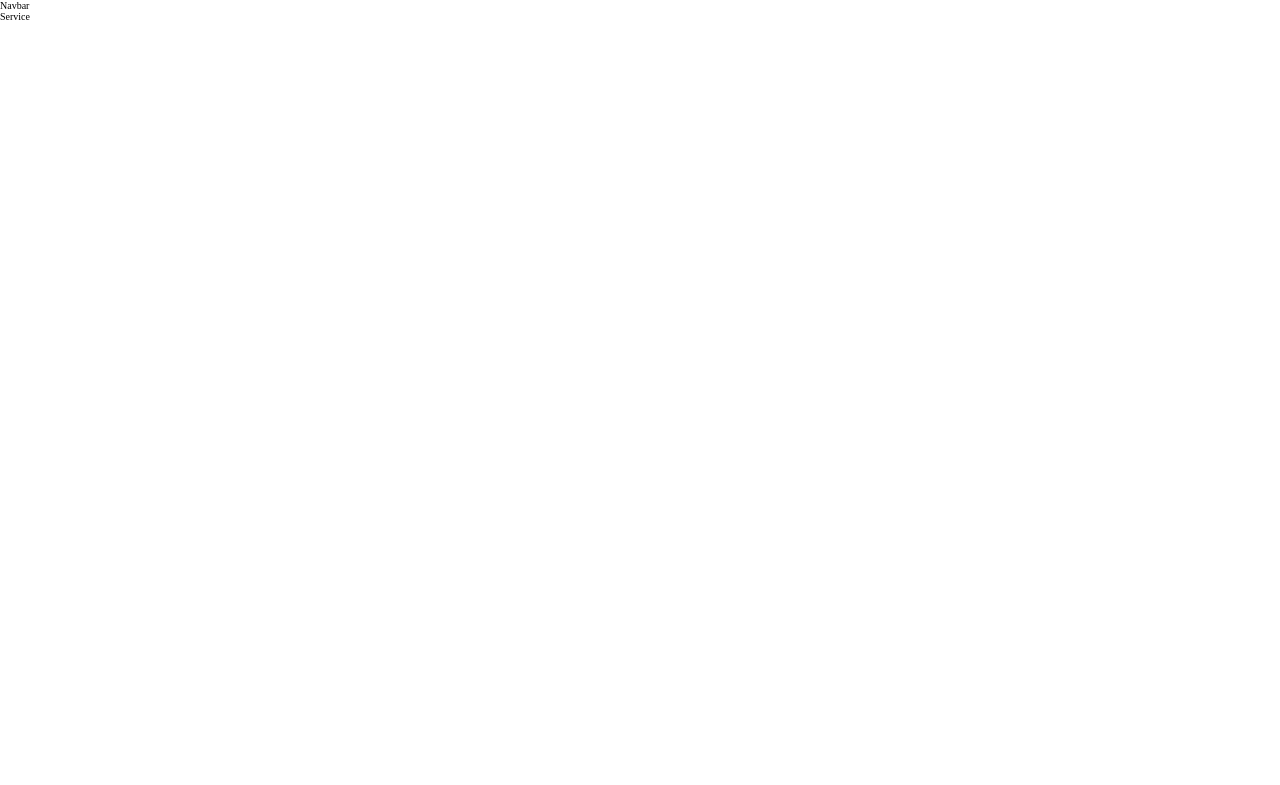
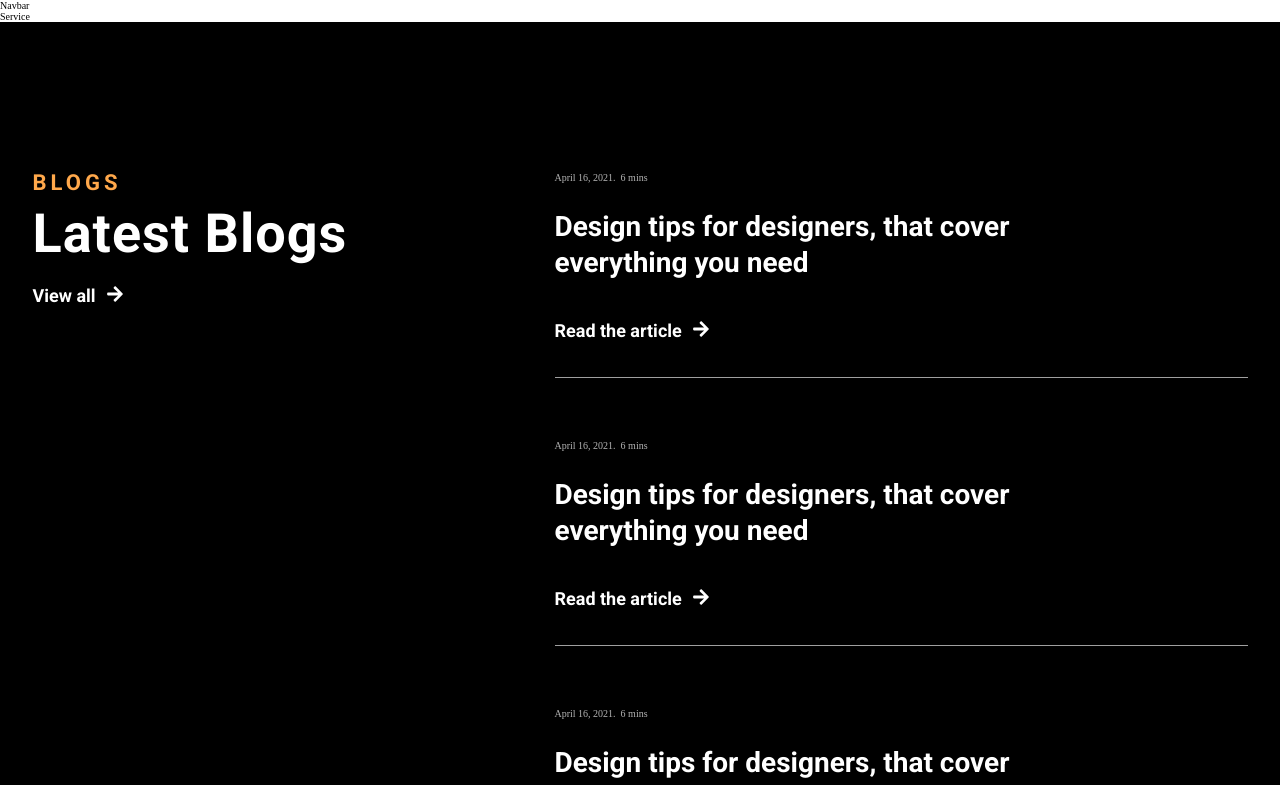
Before and after one commit to savbatovasadbek/newFigma, a React (Vite) app: page / in a window 1280 px wide. Shown: the top 785 px of the page. Built offline with nearby package versions, Linux system fonts and the light colour scheme.

Commit message:
FINISH: Blogs

```diff
--- a/src/App.jsx
+++ b/src/App.jsx
@@ -1,4 +1,5 @@
 import "./App.css";
+import Blogs from "./components/Blogs/Blogs";
 import Navbar from "./components/Navbar/Navbar";
 import Service from "./components/Service/Service";
 
@@ -7,6 +8,7 @@ function App() {
     <>
       <Navbar />
       <Service />
+      <Blogs />
     </>
   );
 }
--- a/src/components/Blogs/Blogs.jsx
+++ b/src/components/Blogs/Blogs.jsx
@@ -1,11 +1,50 @@
 import styles from "./Blogs.module.css";
+import { FaArrowRight } from "react-icons/fa";
+import { BlogData } from "./blogs-data";
+import { Fragment } from "react";
 
 const Blogs = () => {
   return (
     <div className={styles.blogs}>
       <div className={`container ${styles.blogContainer}`}>
-        <div className={styles.left.blog}></div>
-        <div className={styles.rightBlog}></div>
+        <div className={styles.leftBlog}>
+          <h3 className={styles.leftTitle}>Blogs</h3>
+          <h1 className={styles.leftMain}>Latest Blogs</h1>
+          <a href="#1" className={styles.leftHref}>
+            <p>View all</p>
+            <div className={styles.leftArrow}>
+              <FaArrowRight />
+            </div>
+          </a>
+        </div>
+        <div className={styles.rightBlog}>
+          {BlogData?.map((el) => {
+            return (
+              <Fragment key={el.id}>
+                <div className={styles.card}>
+                  <div className={styles.cardTop}>
+                    <p>{el.time}</p>
+                    <span>.</span>
+                    <p>{el.times}</p>
+                  </div>
+                  <div className={styles.cardMid}>
+                    <h1>
+                      Design tips for designers, that cover everything you need
+                    </h1>
+                  </div>
+                  <div className={styles.cardBottom}>
+                    <a href="#1">
+                      <p>{el.link}</p>
+                      <div className={styles.leftArrow}>
+                        <FaArrowRight />
+                      </div>
+                    </a>
+                  </div>
+                </div>
+              </Fragment>
+            );
+          })}
+        </div>
       </div>
     </div>
   );
--- a/src/components/Blogs/Blogs.module.css
+++ b/src/components/Blogs/Blogs.module.css
@@ -0,0 +1,116 @@
+.blogs {
+  background-color: #000;
+  color: white;
+  padding: 150px 0;
+}
+
+.blogs a {
+  color: #fff;
+  text-decoration: none;
+}
+
+.blogs a:hover .leftArrow {
+  transition: all 0.4s ease;
+}
+
+.blogs a:hover .leftArrow {
+  transform: translateX(5px);
+}
+
+.blogContainer {
+  display: flex;
+  justify-content: space-between;
+}
+
+.leftBlog {
+  width: 486px;
+  display: flex;
+  gap: 10px;
+  flex-direction: column;
+}
+
+.leftTitle {
+  color: #ffa84b;
+  font-family: Roboto;
+  font-size: 22px;
+  font-style: normal;
+  font-weight: 700;
+  line-height: 22px; /* 100% */
+  letter-spacing: 4px;
+  text-transform: uppercase;
+}
+
+.leftMain {
+  color: #fff;
+  font-family: Roboto;
+  font-size: 54px;
+  font-style: normal;
+  font-weight: 700;
+  line-height: 59.4px; /* 110% */
+  letter-spacing: 1px;
+}
+
+.leftHref {
+  display: flex;
+  align-items: center;
+  gap: 10px;
+}
+
+.leftHref {
+  margin-top: 12px;
+  color: #fff;
+  font-family: Roboto;
+  font-size: 18px;
+  font-style: normal;
+  font-weight: 700;
+  line-height: 18px; /* 100% */
+}
+
+.rightBlog {
+  width: 693px;
+}
+
+.cardTop {
+  display: flex;
+  color: rgba(255, 255, 255, 0.7);
+}
+
+.cardTop span {
+  margin-right: 5px;
+}
+
+.cardMid {
+  margin: 26px 0 39px;
+}
+
+.cardMid h1 {
+  font-family: Roboto;
+  font-size: 28px;
+  font-style: normal;
+  font-weight: 700;
+  line-height: 36px; /* 128.571% */
+
+  width: 489px;
+}
+
+.cardBottom a {
+  display: flex;
+  align-items: center;
+  gap: 10px;
+  color: #fff;
+  font-family: Roboto;
+  font-size: 18px;
+  font-style: normal;
+  font-weight: 700;
+  line-height: 18px; /* 100% */
+}
+
+.card {
+  padding-bottom: 36px;
+  padding-top: 62px;
+  border-bottom: 1px solid #ffffff9f;
+}
+
+.card:first-child {
+  padding-top: 0;
+}
--- a/src/components/Blogs/blogs-data.js
+++ b/src/components/Blogs/blogs-data.js
@@ -0,0 +1,37 @@
+export const BlogData = [
+  {
+    id: 1,
+    time: "April 16, 2021",
+    times: "6 mins",
+    title: "Design tips for designers, that cover everything you need",
+    link: "Read the article",
+  },
+  {
+    id: 2,
+    time: "April 16, 2021",
+    times: "6 mins",
+    title: "Design tips for designers, that cover everything you need",
+    link: "Read the article",
+  },
+  {
+    id: 3,
+    time: "April 16, 2021",
+    times: "6 mins",
+    title: "Design tips for designers, that cover everything you need",
+    link: "Read the article",
+  },
+  {
+    id: 4,
+    time: "April 16, 2021",
+    times: "6 mins",
+    title: "Design tips for designers, that cover everything you need",
+    link: "Read the article",
+  },
+  {
+    id: 5,
+    time: "April 16, 2021",
+    times: "6 mins",
+    title: "Design tips for designers, that cover everything you need",
+    link: "Read the article",
+  },
+];
```
